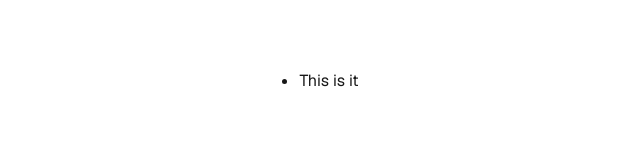
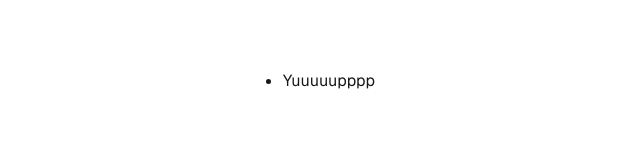
Before and after one commit to freddywho/basegame, a Next.js app: page / in a window 1280 px wide. Shown: the part 154-314 px from the top of the page, without its empty margins (311-951 px from the left). Built offline with nearby package versions, Linux system fonts and the light colour scheme.

Commit message:
Mmmhhhmm

```diff
--- a/src/app/page.js
+++ b/src/app/page.js
@@ -6,7 +6,7 @@ export default function Home() {
     <div className={styles.page}>
       <div>44</div>
       <ul>
-        <li>This is it</li>
+        <li>Yuuuuupppp</li>
       </ul>
       <button>click me</button>
       <button>click me</button>
```
